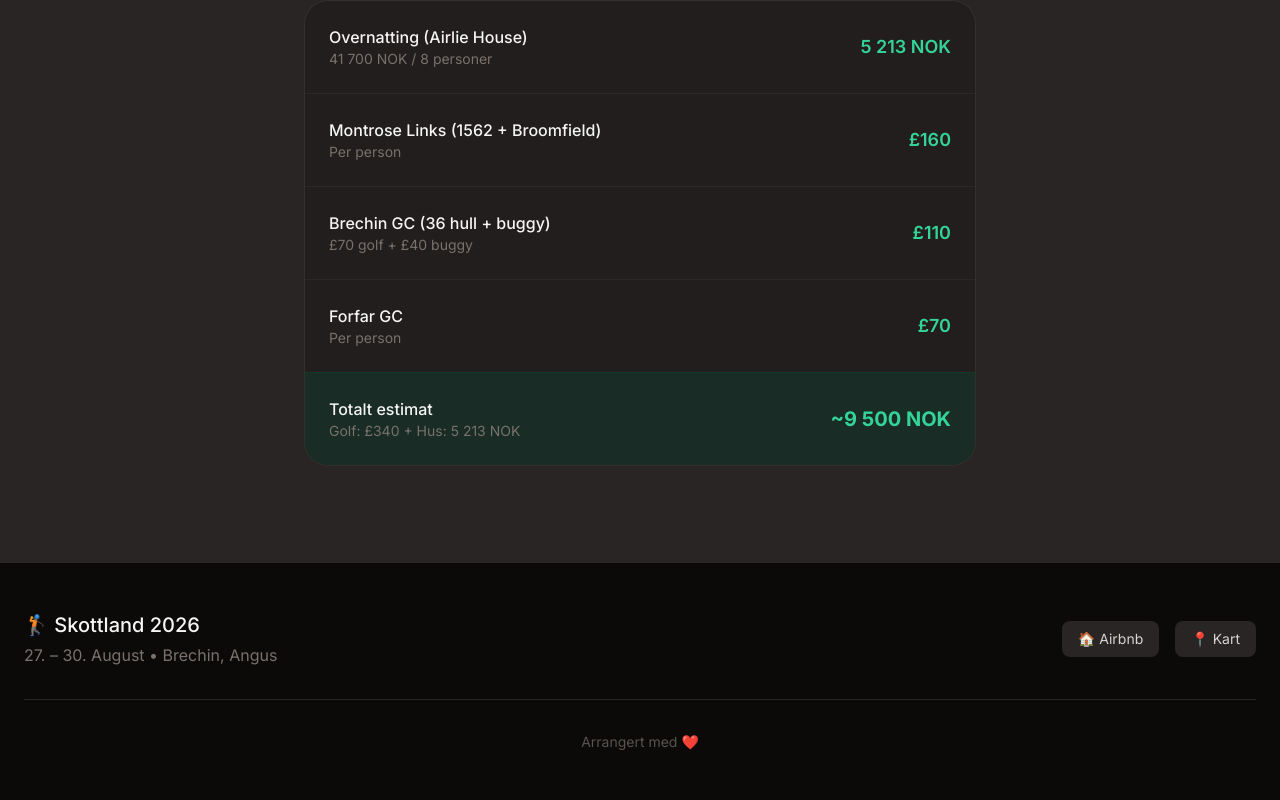
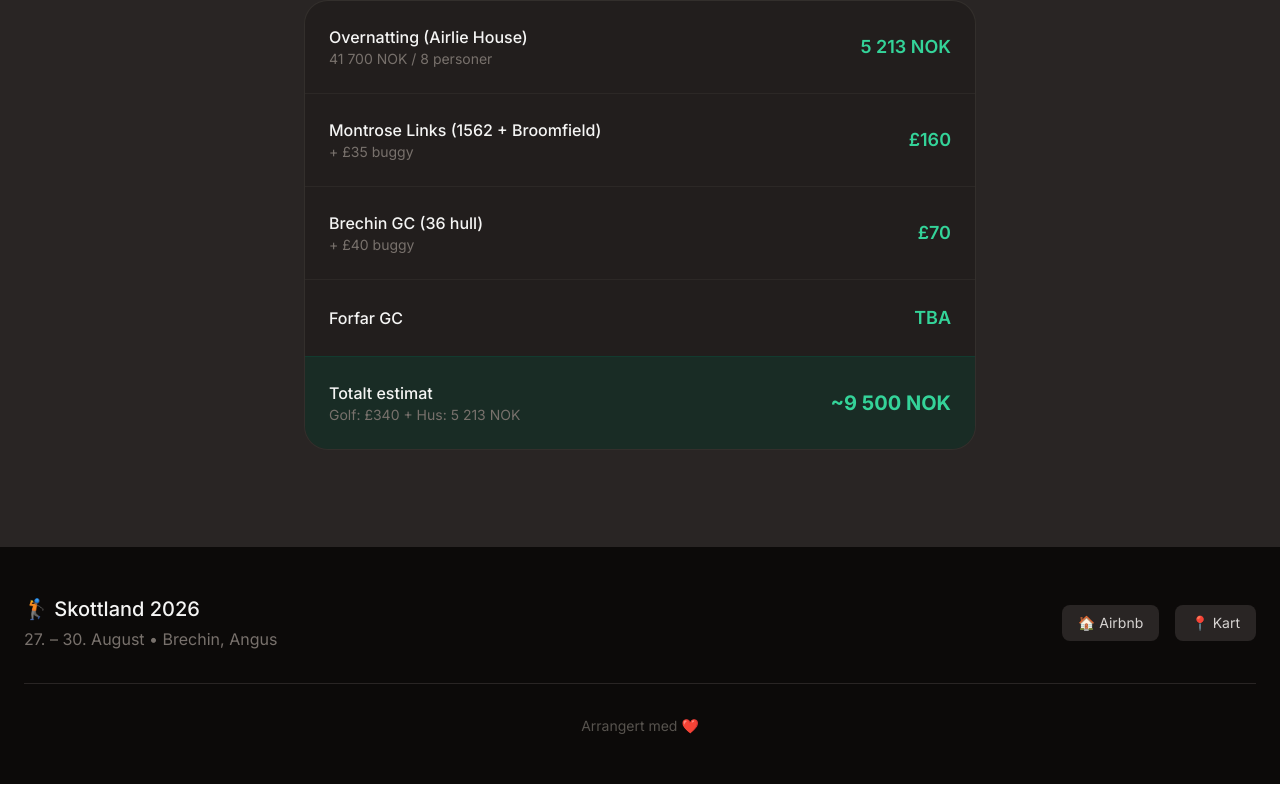
Before and after one commit to dj1p/Skottland2026, a React (Vite) app: page / in a window 1280 px wide. Shown: the part 7334-8134 px from the top of the page. Built offline with nearby package versions, Linux system fonts and the light colour scheme.

Commit message:
Update trip2026.ts

```diff
--- a/src/data/trip2026.ts
+++ b/src/data/trip2026.ts
@@ -168,7 +168,7 @@ export const trip2026: Trip = {
           yards: 6096,
           established: 1893,
           designer: 'James Braid (1926)',
-          greenfee: '£70 for 36 hull - Buggy: £40 for 36 hull - Ikke Golfamore i Helg',
+          greenfee: '£70 for 36 hull - Buggy: £40 for 36 hull - Ikke golfamore i helg',
           description: 'Fantastisk parklandbane midt i Angus. Hullene 10-17 er hovedsakelig James Braids verk. Berømt for noen av de beste puttingflatene i østlige Skottland. Utsikt mot Grampian-fjellene.',
           distanceFromHouse: '~5 min',
           timeOfDay: 'morning',
@@ -221,7 +221,7 @@ export const trip2026: Trip = {
           yards: 6052,
           established: 1871,
           designer: 'Old Tom Morris',
-          greenfee: '£45 - Ikke golfamore helg',
+          greenfee: '£45 - Ikke golfamore i helg',
           ranking: 'Første purpose-built 18-hulls bane',
           description: 'Historisk bane designet av Old Tom Morris i 1871. En av Skottlands eldste 18-hulls baner, med vakker parkland-setting og utfordrende layout.',
           distanceFromHouse: '~15 min',
@@ -246,8 +246,8 @@ export const trip2026: Trip = {
   // ===========================================================================
   costs: [
     { item: 'Overnatting (Airlie House)', amount: '5 213 NOK', note: '41 700 NOK / 8 personer' },
-    { item: 'Montrose Links (1562 + Broomfield)', amount: '£160', note: 'Per person' },
-    { item: 'Brechin GC (36 hull + buggy)', amount: '£110', note: '£70 golf + £40 buggy' },
-    { item: 'Forfar GC', amount: '£70', note: 'Per person' },
+    { item: 'Montrose Links (1562 + Broomfield)', amount: '£160', note: '+ £35 buggy' },
+    { item: 'Brechin GC (36 hull)', amount: '£70', note: '+ £40 buggy' },
+    { item: 'Forfar GC', amount: 'TBA', note: '' },
   ],
 }
```
